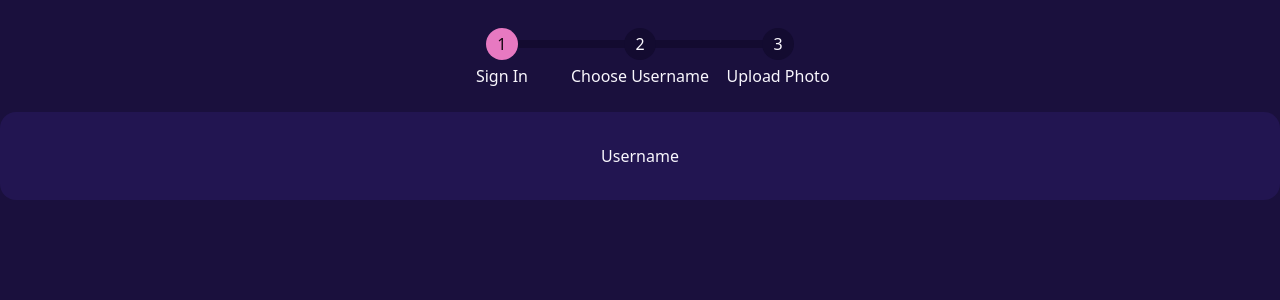
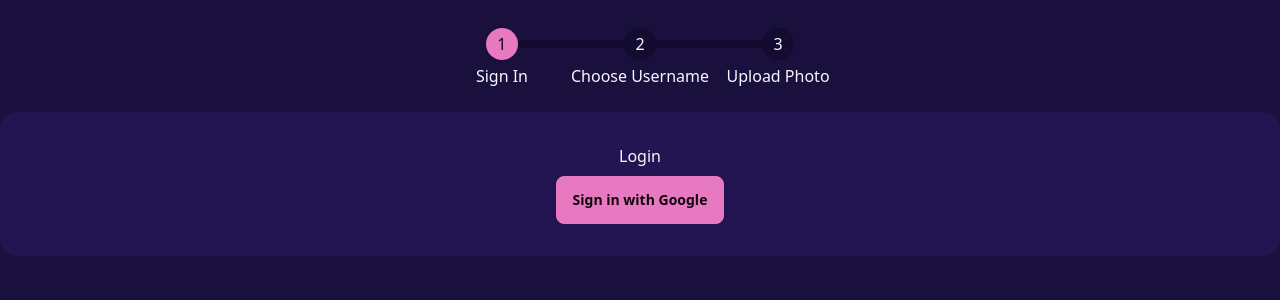
Before and after one commit to mathieuf2732/fireship-svelte-app, a SvelteKit app: page /login in a window 1280 px wide. Shown: the top 300 px of the page. Built offline with nearby package versions, Linux system fonts and the light colour scheme.

Commit message:
Added login with google

```diff
--- a/src/routes/login/+page.svelte
+++ b/src/routes/login/+page.svelte
@@ -1,7 +1,13 @@
 <script lang="ts">
-	import type { PageData } from "./$types";
+	import { auth } from "$lib/firebase";
+	import { GoogleAuthProvider, signInWithPopup } from "firebase/auth";
 
-	let { data }: { data: PageData } = $props();
+	async function signInWithGoogle() {
+		const provider = new GoogleAuthProvider();
+		const user = await signInWithPopup(auth, provider);
+		console.log(user);
+	}
 </script>
 
-<h2>Username</h2>
+<h2>Login</h2>
+<button class="btn btn-primary" onclick={signInWithGoogle}>Sign in with Google</button>
```
